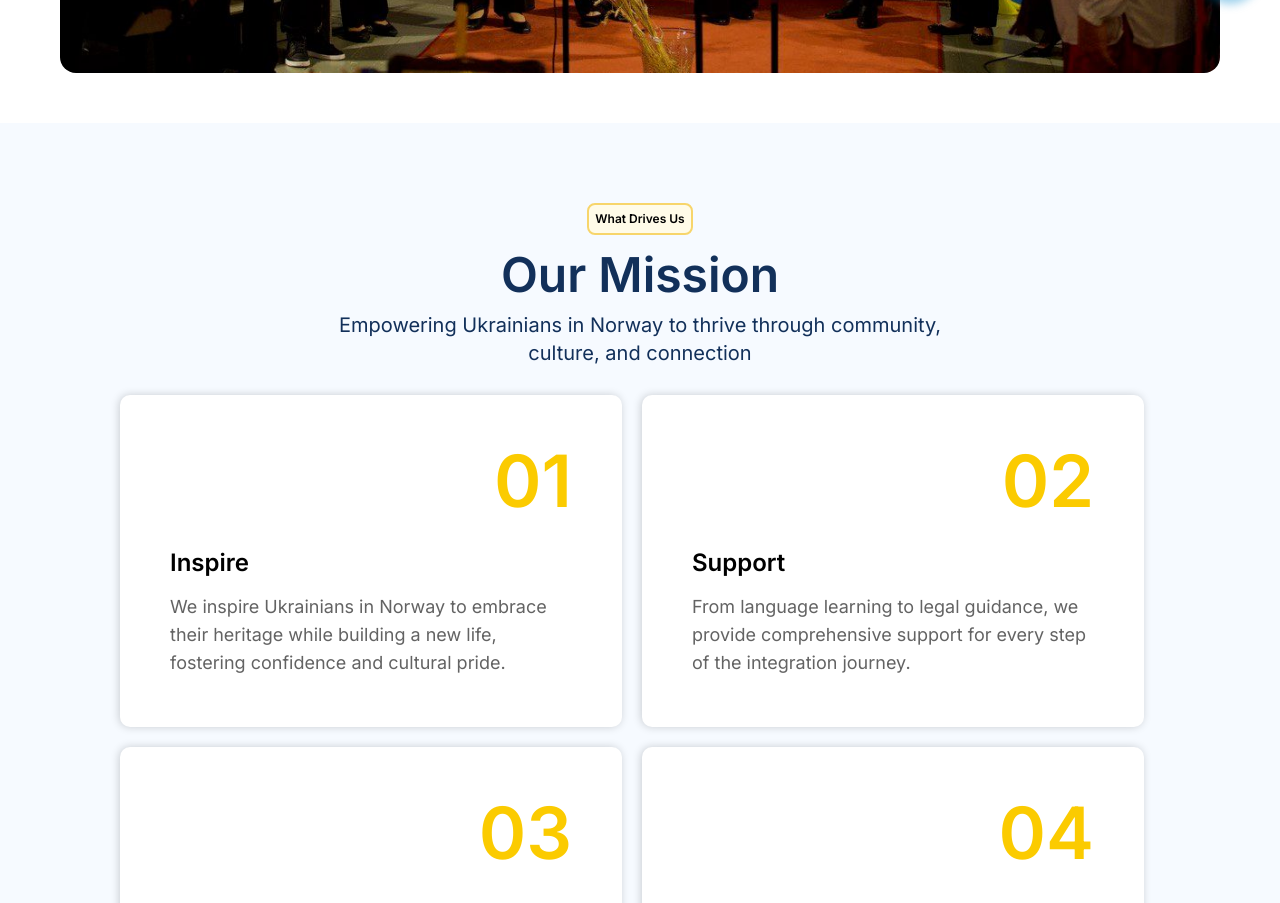
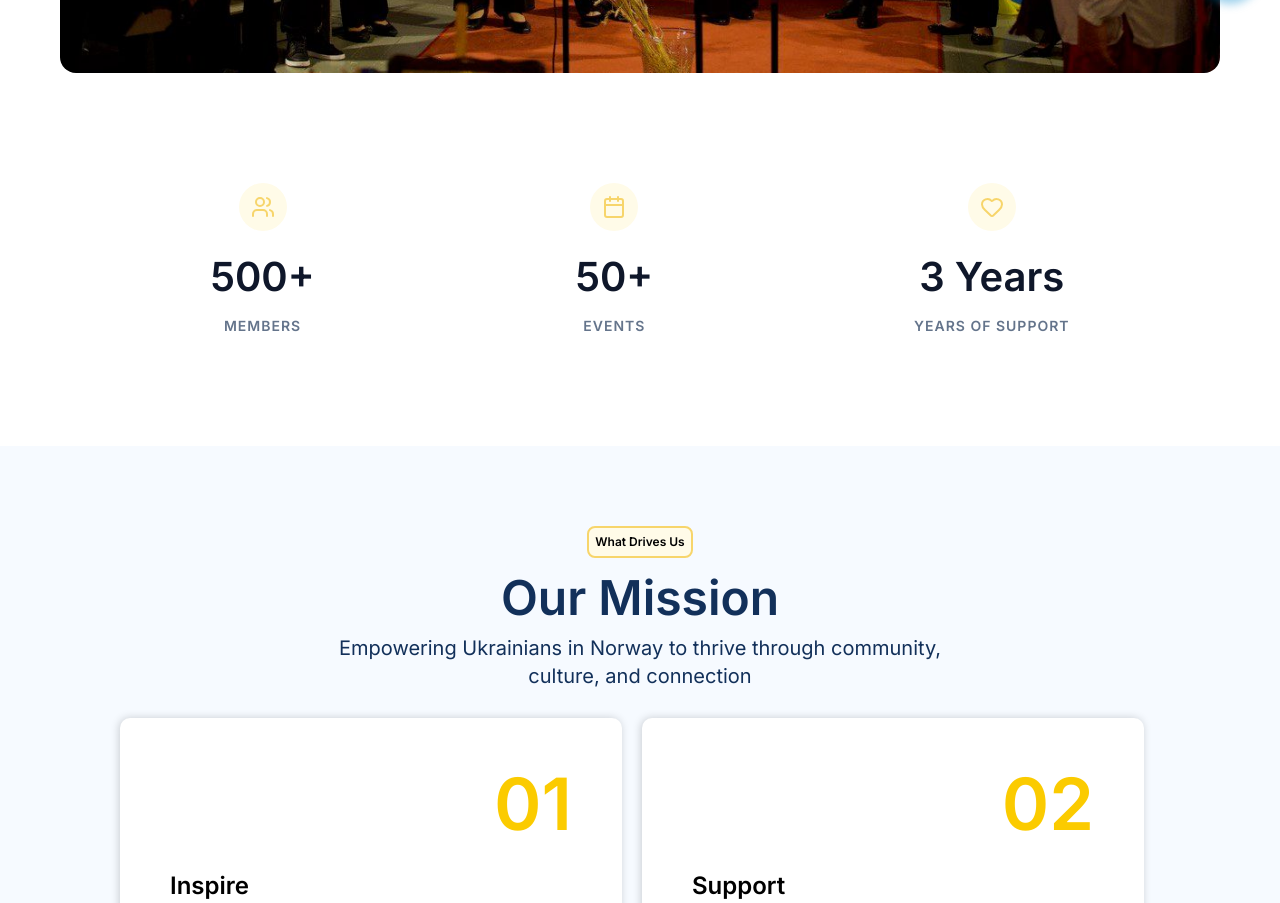
Before and after one commit to conseques/mrijav4, a React (Create React App) app: page /about-us in a window 1280 px wide. Shown: the part 780-1683 px from the top of the page. Built offline with nearby package versions, Linux system fonts and the light colour scheme.

Commit message:
Add AboutStats and GalleryCTA components

```diff
--- /dev/null
+++ b/src/components/AboutUsPage/AboutStats/AboutStats.jsx
@@ -0,0 +1,40 @@
+import React from 'react';
+import { useTranslation } from "react-i18next";
+import { Users, Calendar, Heart } from 'lucide-react';
+import styles from './AboutStats.module.css';
+
+const AboutStats = () => {
+    const { t } = useTranslation("hero");
+
+    return (
+        <div className={styles.statsContainer}>
+            <div className={styles.statsGrid}>
+                <div className={styles.statItem}>
+                    <div className={styles.iconCircle}>
+                        <Users className={styles.icon} size={24} />
+                    </div>
+                    <div className={styles.statNumber}>500+</div>
+                    <div className={styles.statLabel}>{t("statsMembers")}</div>
+                </div>
+
+                <div className={styles.statItem}>
+                    <div className={styles.iconCircle}>
+                        <Calendar className={styles.icon} size={24} />
+                    </div>
+                    <div className={styles.statNumber}>50+</div>
+                    <div className={styles.statLabel}>{t("statsEvents")}</div>
+                </div>
+
+                <div className={styles.statItem}>
+                    <div className={styles.iconCircle}>
+                        <Heart className={styles.icon} size={24} />
+                    </div>
+                    <div className={styles.statNumber}>3 Years</div>
+                    <div className={styles.statLabel}>{t("statsSupport")}</div>
+                </div>
+            </div>
+        </div>
+    );
+};
+
+export default AboutStats;
--- /dev/null
+++ b/src/components/AboutUsPage/AboutStats/AboutStats.module.css
@@ -0,0 +1,59 @@
+.statsContainer {
+    max-width: 1200px;
+    margin: 0 auto 50px auto;
+    padding: 0 20px;
+}
+
+.statsGrid {
+    display: flex;
+    justify-content: space-around;
+    align-items: center;
+    background-color: #ffffff;
+    padding: 60px 40px;
+    gap: 40px;
+}
+
+.statItem {
+    display: flex;
+    flex-direction: column;
+    align-items: center;
+    text-align: center;
+}
+
+.iconCircle {
+    width: 48px;
+    height: 48px;
+    border-radius: 50%;
+    background-color: #FFFBE8;
+    display: flex;
+    justify-content: center;
+    align-items: center;
+    margin-bottom: 16px;
+}
+
+.icon {
+    color: #F7D56B;
+}
+
+.statNumber {
+    font-size: 2.5rem;
+    font-weight: 700;
+    color: #0F172A;
+    margin-bottom: 8px;
+}
+
+.statLabel {
+    font-size: 0.875rem;
+    font-weight: 600;
+    color: #64748B;
+    text-transform: uppercase;
+    letter-spacing: 1px;
+}
+
+@media (max-width: 768px) {
+    .statsGrid {
+        flex-direction: column;
+        padding: 40px 20px;
+        gap: 40px;
+    }
+}
--- a/src/components/AboutUsPage/AboutUsPage.jsx
+++ b/src/components/AboutUsPage/AboutUsPage.jsx
@@ -1,5 +1,6 @@
 import React, {useEffect} from 'react';
 import AboutHero from "./AboutHero/AboutHero";
+import AboutStats from "./AboutStats/AboutStats";
 import Mission from "./Mission/Mission";
 import Leadership from "./Leadership/Leadership";
 import ReachOut from "./ReactOut/ReachOut";
@@ -21,6 +22,7 @@ const AboutUsPage = () => {
     return (
         <>
             <AboutHero/>
+            <AboutStats/>
             <Mission/>
             <Leadership/>
             <ReachOut/>
--- /dev/null
+++ b/src/components/GalleryPage/GalleryCTA/GalleryCTA.jsx
@@ -0,0 +1,33 @@
+import React from 'react';
+import { useTranslation } from "react-i18next";
+import { Link } from 'react-router-dom';
+import styles from './GalleryCTA.module.css';
+
+const GalleryCTA = () => {
+    const { t } = useTranslation("hero");
+
+    return (
+        <div className={styles.ctaContainer}>
+            <div className={styles.ctaBox}>
+                <h2 className={styles.ctaTitle}>{t("galleryCtaTitle")}</h2>
+                <p className={styles.ctaDesc}>
+                    {t("galleryCtaDesc")}
+                </p>
+                <div className={styles.btnGroup}>
+                    <Link to="/#membership" className={styles.primaryBtn}>{t("galleryCtaVolBtn")}</Link>
+                    <Link to="/events" className={styles.secondaryBtn}>{t("galleryCtaEventsBtn")}</Link>
+                </div>
+
+                {/* Decorative Paper Airplane icon resembling the one in Figma bottom right */}
+                <div className={styles.decorativeSend}>
+                    <svg width="24" height="24" viewBox="0 0 24 24" fill="none" xmlns="http://www.w3.org/2000/svg">
+                        <circle cx="12" cy="12" r="12" fill="#0088CC"/>
+                        <path d="M5.5 11.5L20 5L12 20L10 14L5.5 11.5Z" fill="white"/>
+                    </svg>
+                </div>
+            </div>
+        </div>
+    );
+};
+
+export default GalleryCTA;
--- /dev/null
+++ b/src/components/GalleryPage/GalleryCTA/GalleryCTA.module.css
@@ -0,0 +1,82 @@
+.ctaContainer {
+    max-width: 1200px;
+    margin: 60px auto 0 auto;
+    padding: 0 20px;
+}
+
+.ctaBox {
+    background-color: #3B82F6; /* Matches the blue card color in Figma */
+    border-radius: 16px;
+    padding: 60px 40px;
+    text-align: center;
+    position: relative;
+    overflow: hidden;
+    color: #ffffff;
+}
+
+.ctaTitle {
+    font-size: 2rem;
+    font-weight: 700;
+    margin-bottom: 16px;
+}
+
+.ctaDesc {
+    font-size: 1rem;
+    max-width: 600px;
+    margin: 0 auto 32px auto;
+    line-height: 1.6;
+    color: rgba(255, 255, 255, 0.9);
+}
+
+.btnGroup {
+    display: flex;
+    justify-content: center;
+    gap: 16px;
+}
+
+.primaryBtn {
+    background-color: #ffffff;
+    color: #3B82F6;
+    font-weight: 600;
+    padding: 12px 24px;
+    border-radius: 8px;
+    text-decoration: none;
+    transition: all 0.2s ease;
+}
+
+.primaryBtn:hover {
+    background-color: #f8fafc;
+    transform: translateY(-2px);
+}
+
+.secondaryBtn {
+    background-color: transparent;
+    color: #ffffff;
+    font-weight: 600;
+    padding: 12px 24px;
+    border-radius: 8px;
+    border: 1px solid rgba(255, 255, 255, 0.4);
+    text-decoration: none;
+    transition: all 0.2s ease;
+}
+
+.secondaryBtn:hover {
+    background-color: rgba(255, 255, 255, 0.1);
+    border-color: #ffffff;
+}
+
+.decorativeSend {
+    position: absolute;
+    bottom: 24px;
+    right: 24px;
+    opacity: 0.9;
+}
+
+@media (max-width: 768px) {
+    .btnGroup {
+        flex-direction: column;
+    }
+    .ctaBox {
+        padding: 40px 20px;
+    }
+}
--- a/src/components/GalleryPage/GalleryPage.jsx
+++ b/src/components/GalleryPage/GalleryPage.jsx
@@ -1,5 +1,6 @@
 import React, { useEffect } from 'react';
 import Gallery from "../AboutUsPage/Gallery/Gallery";
+import GalleryCTA from "./GalleryCTA/GalleryCTA";
 import styles from './GalleryPage.module.css';
 
 const GalleryPage = () => {
@@ -10,6 +11,7 @@ const GalleryPage = () => {
     return (
         <div className={styles.pageContainer}>
             <Gallery />
+            <GalleryCTA />
         </div>
     );
 };
--- a/src/components/Locales/en/hero.json
+++ b/src/components/Locales/en/hero.json
@@ -3,5 +3,12 @@
   "norway": "Norway",
   "subtitle": "Helping Ukrainians integrate and thrive in Norway through community, education, and support",
   "become":  "Become a Member",
-  "learn": "Learn More"
+  "learn": "Learn More",
+  "statsMembers": "MEMBERS",
+  "statsEvents": "EVENTS",
+  "statsSupport": "Years OF SUPPORT",
+  "galleryCtaTitle": "Want to be part of our next event?",
+  "galleryCtaDesc": "Join our community of volunteers and start making a difference today. Every helping hand brings us closer to a better world.",
+  "galleryCtaVolBtn": "Become a Volunteer",
+  "galleryCtaEventsBtn": "Upcoming Events"
 }
--- a/src/components/Locales/no/hero.json
+++ b/src/components/Locales/no/hero.json
@@ -3,5 +3,12 @@
   "norway": "Norge",
   "subtitle": "Hjelper ukrainere med å integrere seg og trives i Norge gjennom fellesskap, utdanning og støtte",
   "become":  "Bli medlem",
-  "learn": "Lær mer"
+  "learn": "Lær mer",
+  "statsMembers": "MEDLEMMER",
+  "statsEvents": "HENDELSER",
+  "statsSupport": "År MED STØTTE",
+  "galleryCtaTitle": "Vil du være en del av vårt neste arrangement?",
+  "galleryCtaDesc": "Bli med i vårt frivillige fellesskap og begynn å gjøre en forskjell i dag. Hver hjelpende hånd bringer oss nærmere en bedre verden.",
+  "galleryCtaVolBtn": "Bli frivillig",
+  "galleryCtaEventsBtn": "Kommende arrangementer"
 }
--- a/src/components/Locales/ua/hero.json
+++ b/src/components/Locales/ua/hero.json
@@ -3,5 +3,12 @@
   "norway": "Норвегія",
   "subtitle": " Допомагаємо українцям інтегруватися та процвітати в Норвегії через спільноту, освіту та підтримку",
   "become":  "Стань учасником",
-  "learn": "Дізнатися більше"
+  "learn": "Дізнатися більше",
+  "statsMembers": "УЧАСНИКІВ",
+  "statsEvents": "ПОДІЙ",
+  "statsSupport": "Років ПІДТРИМКИ",
+  "galleryCtaTitle": "Хочете стати частиною нашої наступної події?",
+  "galleryCtaDesc": "Приєднуйтесь до нашої спільноти волонтерів та почніть змінювати світ на краще вже сьогодні. Кожна рука допомоги наближає нас до кращого світу.",
+  "galleryCtaVolBtn": "Стати волонтером",
+  "galleryCtaEventsBtn": "Майбутні події"
 }
```
